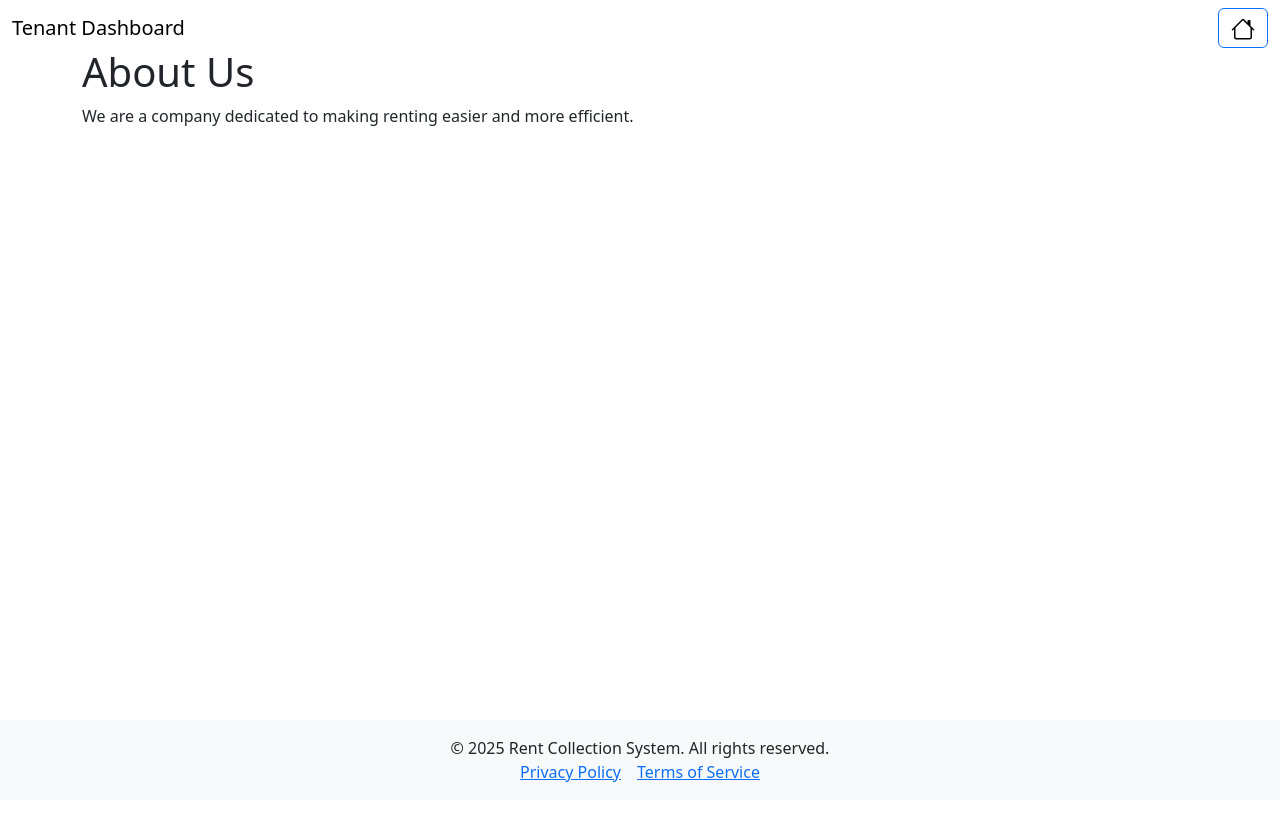
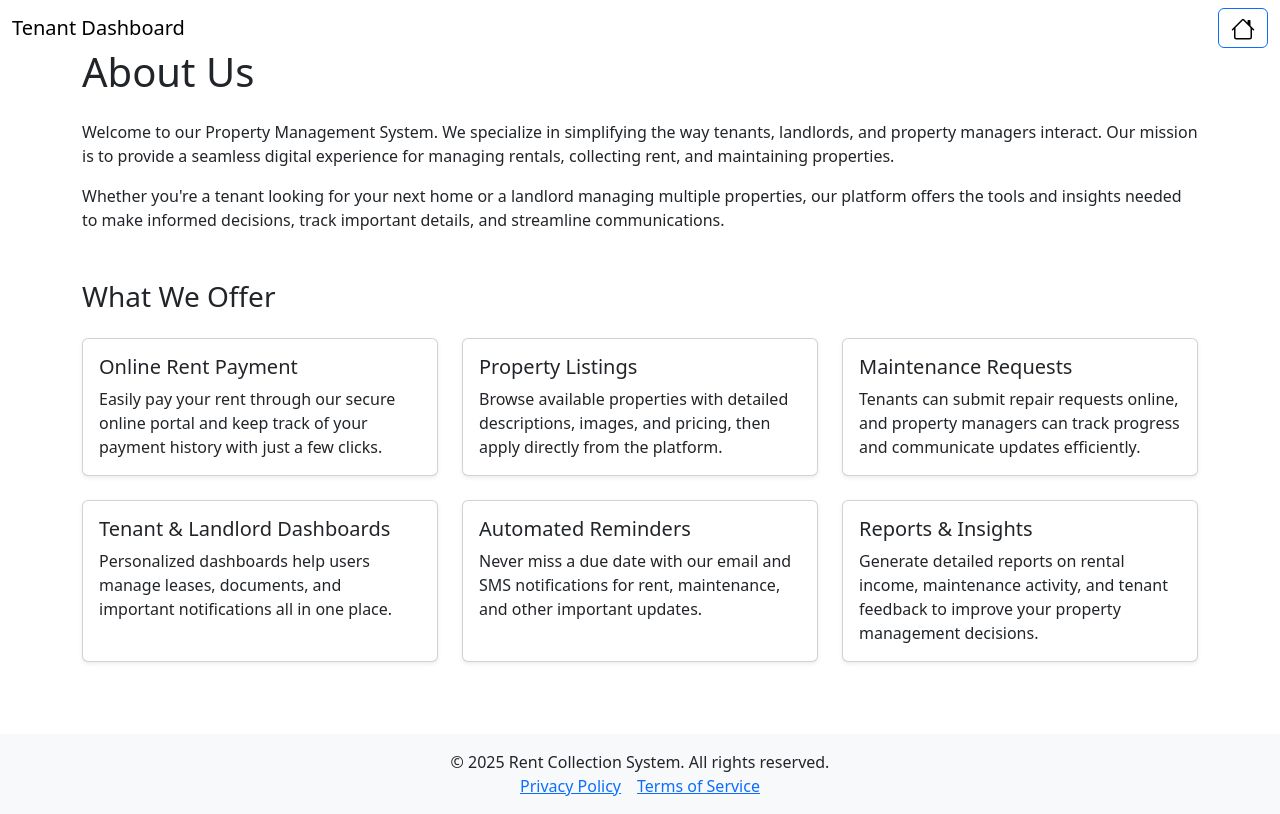
Before and after one commit to itfunda123/Property-Management-System, a React (Create React App) app in the folder frontend/: page /about-us in a window 1280 px wide. Built offline with nearby package versions, Linux system fonts and the light colour scheme.

Commit message:
about styling

```diff
--- a/frontend/src/index.js
+++ b/frontend/src/index.js
@@ -4,6 +4,7 @@ import './index.css';
 import App from './App';
 import reportWebVitals from './reportWebVitals';
 import 'bootstrap/dist/css/bootstrap.min.css';
+import 'bootstrap/dist/js/bootstrap.bundle.min.js'; // <-- THIS is missing
 
 
 const root = ReactDOM.createRoot(document.getElementById('root'));
--- a/frontend/src/pages/AboutUs.js
+++ b/frontend/src/pages/AboutUs.js
@@ -5,12 +5,96 @@ import Navbar from '../components/Navbar1'; // <-- Import Navbar
 function AboutUs() {
   return (
     <div>
-      <Navbar />  {/* Include the Navbar */}
+      <Navbar /> {/* Include the Navbar */}
 
       <div className="container mt-5">
-        <h1>About Us</h1>
-        <p>We are a company dedicated to making renting easier and more efficient.</p>
-        {/* Add other content here */}
+        <h1 className="mb-4">About Us</h1>
+        <p>
+          Welcome to our Property Management System. We specialize in simplifying the way tenants,
+          landlords, and property managers interact. Our mission is to provide a seamless digital
+          experience for managing rentals, collecting rent, and maintaining properties.
+        </p>
+        <p>
+          Whether you're a tenant looking for your next home or a landlord managing multiple
+          properties, our platform offers the tools and insights needed to make informed decisions,
+          track important details, and streamline communications.
+        </p>
+
+        <h3 className="mt-5 mb-4">What We Offer</h3>
+
+        <div className="row">
+          <div className="col-md-4 mb-4">
+            <div className="card h-100 shadow-sm">
+              <div className="card-body">
+                <h5 className="card-title">Online Rent Payment</h5>
+                <p className="card-text">
+                  Easily pay your rent through our secure online portal and keep track of your
+                  payment history with just a few clicks.
+                </p>
+              </div>
+            </div>
+          </div>
+
+          <div className="col-md-4 mb-4">
+            <div className="card h-100 shadow-sm">
+              <div className="card-body">
+                <h5 className="card-title">Property Listings</h5>
+                <p className="card-text">
+                  Browse available properties with detailed descriptions, images, and pricing, then
+                  apply directly from the platform.
+                </p>
+              </div>
+            </div>
+          </div>
+
+          <div className="col-md-4 mb-4">
+            <div className="card h-100 shadow-sm">
+              <div className="card-body">
+                <h5 className="card-title">Maintenance Requests</h5>
+                <p className="card-text">
+                  Tenants can submit repair requests online, and property managers can track
+                  progress and communicate updates efficiently.
+                </p>
+              </div>
+            </div>
+          </div>
+
+          <div className="col-md-4 mb-4">
+            <div className="card h-100 shadow-sm">
+              <div className="card-body">
+                <h5 className="card-title">Tenant & Landlord Dashboards</h5>
+                <p className="card-text">
+                  Personalized dashboards help users manage leases, documents, and important
+                  notifications all in one place.
+                </p>
+              </div>
+            </div>
+          </div>
+
+          <div className="col-md-4 mb-4">
+            <div className="card h-100 shadow-sm">
+              <div className="card-body">
+                <h5 className="card-title">Automated Reminders</h5>
+                <p className="card-text">
+                  Never miss a due date with our email and SMS notifications for rent, maintenance,
+                  and other important updates.
+                </p>
+              </div>
+            </div>
+          </div>
+
+          <div className="col-md-4 mb-4">
+            <div className="card h-100 shadow-sm">
+              <div className="card-body">
+                <h5 className="card-title">Reports & Insights</h5>
+                <p className="card-text">
+                  Generate detailed reports on rental income, maintenance activity, and tenant
+                  feedback to improve your property management decisions.
+                </p>
+              </div>
+            </div>
+          </div>
+        </div>
       </div>
     </div>
   );
--- a/frontend/src/pages/Home.js
+++ b/frontend/src/pages/Home.js
@@ -1,5 +1,6 @@
 // components/Home.js
 import 'bootstrap/dist/css/bootstrap.min.css';
+import 'bootstrap/dist/js/bootstrap.bundle.min.js'; // Important: Add Bootstrap JS
 import Navbar from '../components/Navbar1';
 import image1 from '../Images/image1.jpg';
 import image2 from '../Images/image2.jpg';
@@ -10,7 +11,7 @@ function Home() {
     <div className="m-0 p-0">
       <Navbar />
 
-      <div id="homeCarousel" className="carousel slide carousel-fade" data-bs-ride="carousel">
+      <div id="homeCarousel" className="carousel slide carousel-fade" data-bs-ride="carousel" data-bs-interval="5000">
         <div className="carousel-inner">
           <div className="carousel-item active">
             <img
@@ -24,6 +25,7 @@ function Home() {
               <p className="lead">Secure and fast online payments.</p>
             </div>
           </div>
+
           <div className="carousel-item">
             <img
               src={image2}
@@ -36,6 +38,7 @@ function Home() {
               <p className="lead">Never miss a rent payment again.</p>
             </div>
           </div>
+
           <div className="carousel-item">
             <img
               src={image3}
```
